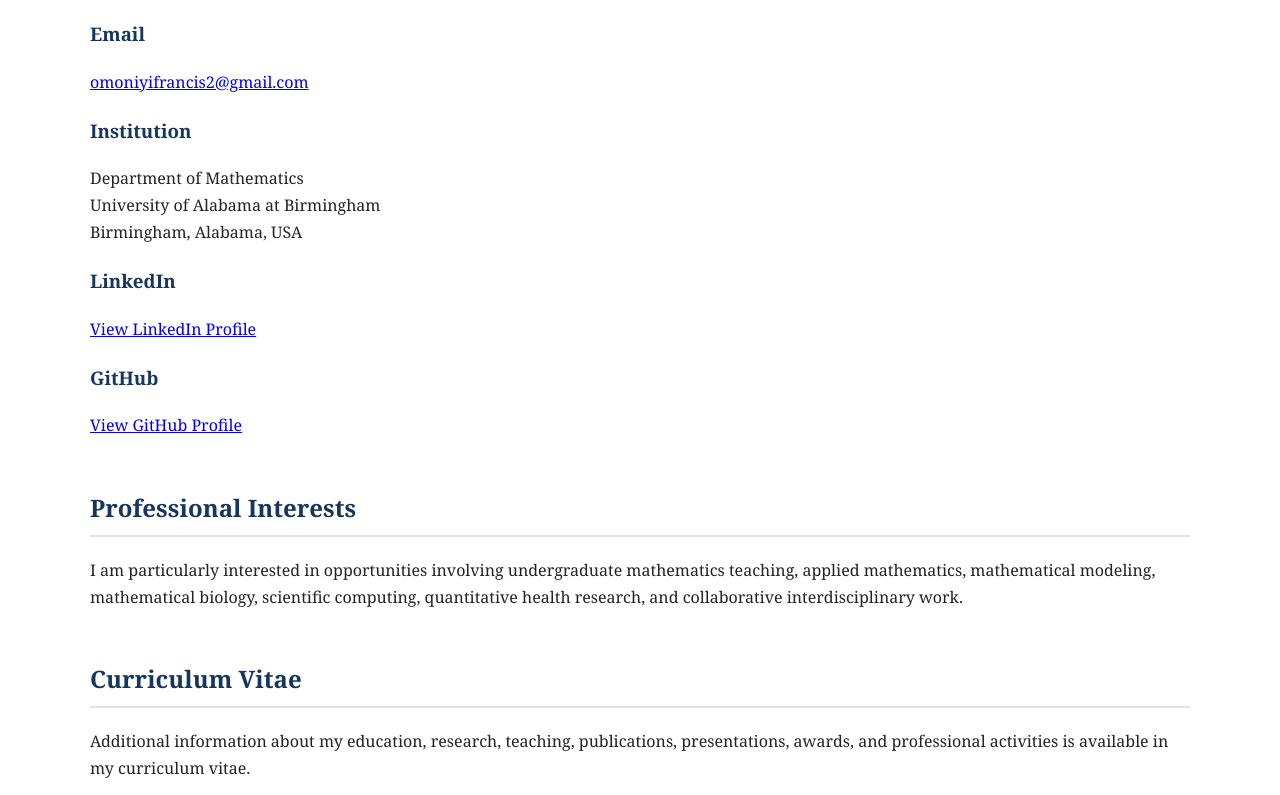
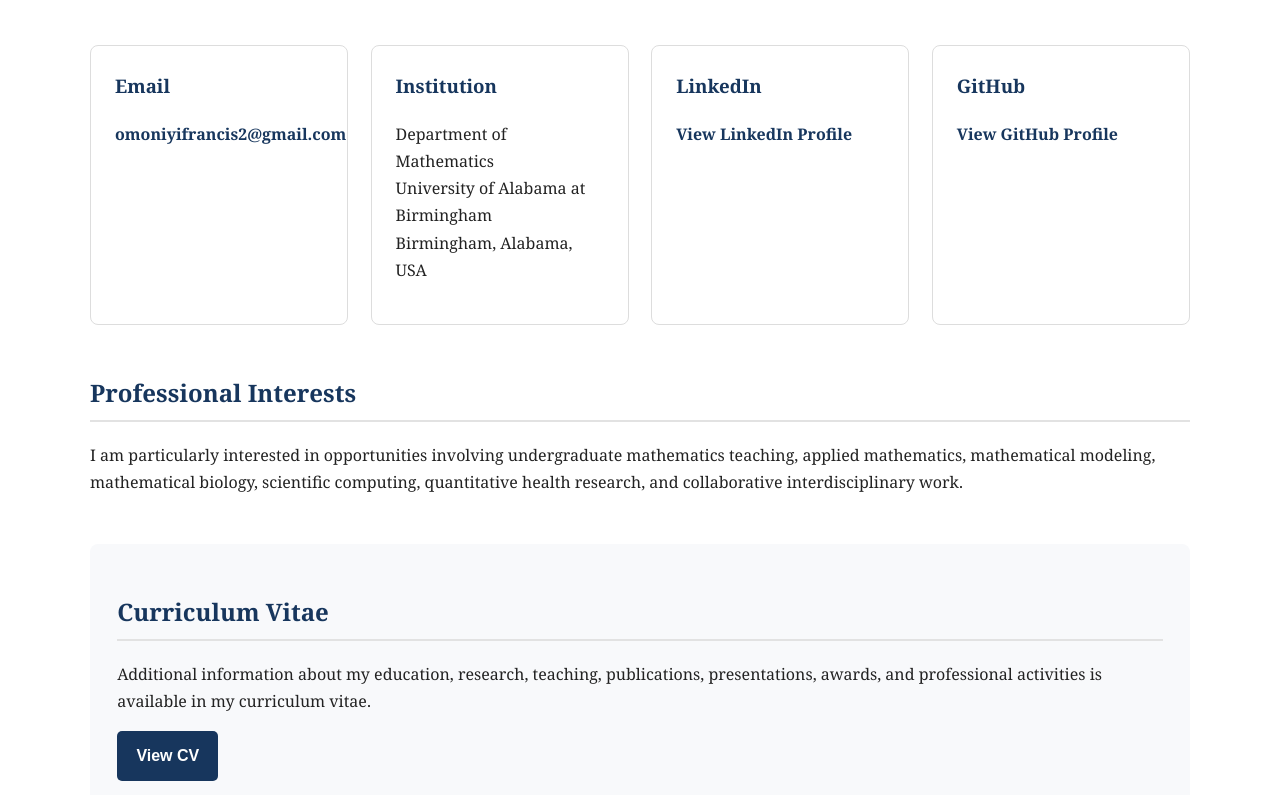
Before and after one commit to Neyob09/omoniyifrancis.github.io, a plain HTML site: page contact.html in a window 1280 px wide. Shown: the part 425-1220 px from the top of the page. Drawn offline with Linux system fonts and the light colour scheme.

Commit message:
Update styles.css

```diff
--- a/styles.css
+++ b/styles.css
@@ -596,3 +596,52 @@ blockquote {
     }
 
 }
+
+/* Contact Page */
+
+.contact-intro {
+    max-width: 800px;
+}
+
+.contact-grid {
+    display: grid;
+    grid-template-columns: repeat(
+        auto-fit,
+        minmax(230px, 1fr)
+    );
+    gap: 1.4rem;
+    margin-top: 1.5rem;
+}
+
+.contact-card {
+    border: 1px solid #dddddd;
+    border-radius: 8px;
+    padding: 1.5rem;
+    background: #ffffff;
+}
+
+.contact-card h3 {
+    margin-top: 0;
+    color: #17365d;
+}
+
+.contact-card a {
+    color: #17365d;
+    text-decoration: none;
+    font-weight: bold;
+}
+
+.contact-card a:hover {
+    text-decoration: underline;
+}
+
+.contact-availability {
+    margin-top: 3rem;
+}
+
+.contact-cv {
+    margin-top: 3rem;
+    padding: 1.7rem;
+    background: #f8f9fb;
+    border-radius: 8px;
+}
```
